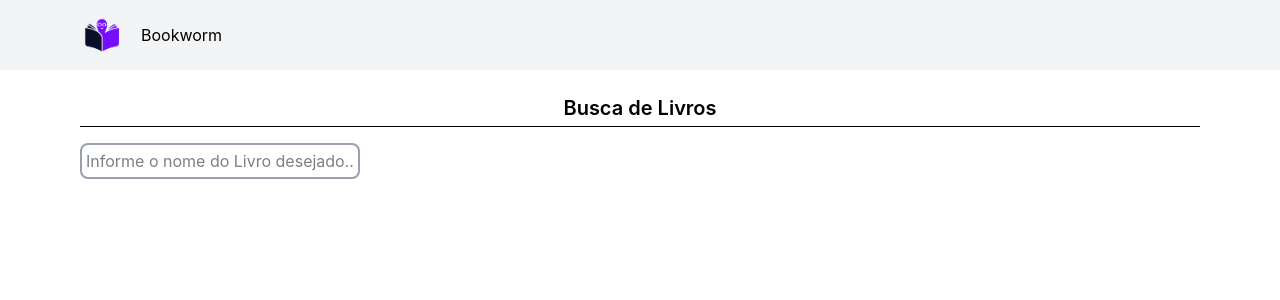
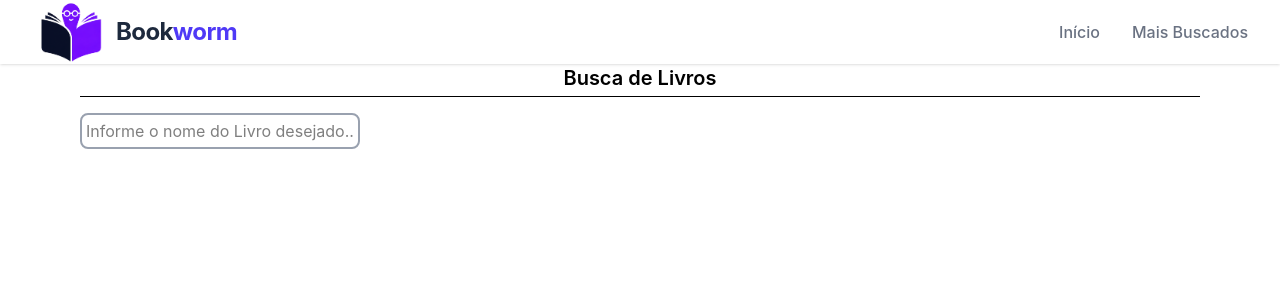
Before and after one commit to LucasDelourenco/Bookworm, a React (Vite) app in the folder frontend/: page /home in a window 1280 px wide. Shown: the top 300 px of the page. Built offline with nearby package versions, Linux system fonts and the light colour scheme.

Commit message:
Refactor NavBar component for improved layout and styling

```diff
--- a/frontend/src/components/NavBar.tsx
+++ b/frontend/src/components/NavBar.tsx
@@ -1,34 +1,34 @@
-import { NavLink } from "react-router-dom";
+//import { NavLink } from "react-router-dom";
 import bookworm from "../assets/bookworm.png";
 import "bootstrap-icons/font/bootstrap-icons.min.css";
-import { useState } from "react";
-import useLivroStore from "../store/LivroStore";
-import type { Livro } from "../interfaces/Livro";
-
-// Modos do Tailwindcss:
-// sm: 640px
-// md: 768px
-// lg: 1024px
-// xl: 1280px
-// 2xl: 1536px
+//import { useState } from "react";
+//import useLivroStore from "../store/LivroStore";
+//import type { Livro } from "../interfaces/Livro";
 
 const NavBar = () => {
-  const [isOpen, setIsOpen] = useState(false);
-  const setLivroSelecionado = useLivroStore((s) => s.setLivroSelecionado);
+  // const [isOpen, setIsOpen] = useState(false); // Descomente se for usar um menu mobile
+  // const setLivroSelecionado = useLivroStore((s) => s.setLivroSelecionado);
 
   return (
-    <nav className="mb-6 bg-gray-100 py-4">
-      <div className="mx-3 md:mx-10 lg:mx-20">
-        <div className="flex justify-between">
-          <div className="flex items-center space-x-4">
+    <nav className="bg-white shadow-sm sticky top-0 z-50">
+      <div className="max-w-7xl mx-auto px-4 sm:px-6 lg:px-8">
+        <div className="flex justify-between items-center h-16">
+          <div className="flex items-center space-x-1 cursor-pointer transition-transform hover:scale-105">
+            <img src={bookworm} alt="Bookworm Logo" className="w-20 h-20 object-contain" />
+            <span className="text-2xl font-bold text-slate-800 tracking-tight">
+              Book<span className="text-indigo-600">worm</span>
+            </span>
+          </div>
 
-            <img src={bookworm} width="45px" />
-            <h1 className="">Bookworm</h1>
-
+          {/* Espaço para futuros links de navegação ou login */}
+          <div className="hidden md:flex space-x-8">
+            <a href="#" className="text-gray-500 hover:text-indigo-600 font-medium">Início</a>
+            <a href="#" className="text-gray-500 hover:text-indigo-600 font-medium">Mais Buscados</a>
           </div>
         </div>
       </div>
     </nav>
   );
 };
+
 export default NavBar;
```
